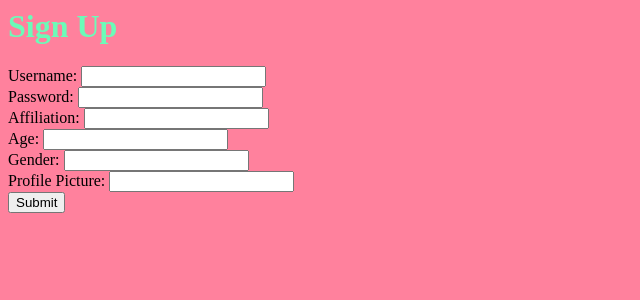
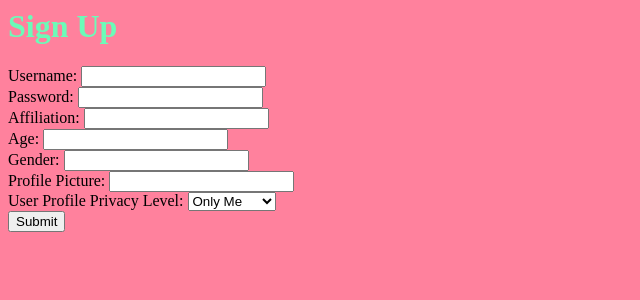
Before and after one commit to brechang/tripster, a Django app: page /register in a window 1280 px wide. Shown: the top 300 px of the page, without its empty margins (0-640 px from the left). Run offline with Django 3.2, Linux system fonts and the light colour scheme.

Commit message:
privacy done?

```diff
--- a/mysite/tripster/templates/tripster/createtrip.html
+++ b/mysite/tripster/templates/tripster/createtrip.html
@@ -20,5 +20,11 @@
     <label>Image: </label>
     <input type="url" name="image" />
     </br>
+    <label>Privacy Level of Trip: </label>
+    <select name="privacy">
+        <option value="0">Only Me</option>
+        <option value="1">My Friends</option>
+        <option value="2">Global</option>
+    </select>
     <input value="Submit" type="submit"/>
 </form>
--- a/mysite/tripster/templates/tripster/register.html
+++ b/mysite/tripster/templates/tripster/register.html
@@ -31,5 +31,12 @@
     <label> Profile Picture: </label>
     <input type="url" name="url" />
     </br>
+    <label> User Profile Privacy Level: </label>
+    <select name="privacy">
+        {% for p_level in priv_level  %}
+            <option value="{{ forloop.counter0 }}"> {{ p_level }}</option>
+        {% endfor %}
+    </select>
+    </br>
  <input value="Submit" type="submit"/>
 </form>
--- a/mysite/tripster/views.py
+++ b/mysite/tripster/views.py
@@ -17,7 +17,10 @@ def index(request):
 
 def register(request):
     if request.method == "GET":
-        return render_to_response('tripster/register.html', RequestContext(request))
+        range_dict = {
+            'priv_level' : ['Only Me', 'My Friends', 'Global'],
+        }
+        return render_to_response('tripster/register.html', range_dict, RequestContext(request))
     if request.method == "POST":
         username = request.POST['username']
         password = request.POST['password']
@@ -25,8 +28,12 @@ def register(request):
         url = request.POST['url']
         age = request.POST['age']
         gender = request.POST['gender']
+
+        privacy_dict = {'Only me':0, 'My friends':1, 'global':2}
+        privacy = privacy_dict[request.POST['privacy']]
         user = User.objects.create_user(username=username, password=password)
         user.save()
+
         t_user = TripsterUser(user=user, affiliation=affiliation, url=url, age=age, gender=gender)
         t_user.save()
         return authenticate_user(request, username, password)
@@ -127,6 +134,7 @@ def create_trip(request):
         location = request.POST['location']
         name = request.POST['name']
         image = request.POST['image']
+        privacy = request.POST['privacy']
 
         loc = Location.objects.filter(name=location)
         if not loc:
@@ -136,7 +144,7 @@ def create_trip(request):
             loc = loc[0]
         user = request.user
         t_user = TripsterUser.objects.get(user=user)
-        trip = Trip(name=name, host=t_user)
+        trip = Trip(name=name, host=t_user, privacy=privacy)
         trip.save()
         trip.locations.add(loc)
         trip.participants.add(t_user)
@@ -149,14 +157,17 @@ def settings(request):
         age = request.POST['age']
         gender = request.POST['gender']
         url = request.POST['url']
+        privacy = request.POST['privacy']
         t_user.affiliation = affiliation
         t_user.age = age
         t_user.gender = gender
         t_user.url = url
+        t_user.privacy = privacy
         t_user.save()
 
     settings_dict = {
         'user' : t_user,
+        'priv_level' : ['Only me', 'My friends', 'global'],
     }
     return render_to_response('tripster/settings.html', settings_dict, RequestContext(request))
 
@@ -196,6 +207,7 @@ def get_trip(request, trip_id):
         participant = request.POST['participant'] if 'participant' in request.POST else None
         comment = request.POST['comment'] if 'comment' in request.POST else None
         rating = request.POST['rating'] if 'rating' in request.POST else None
+        privacy = request.POST['privacy'] if 'privacy' in request.POST else None
         if location:
             loc = Location.objects.filter(name=location)
             if not loc:
@@ -226,6 +238,8 @@ def get_trip(request, trip_id):
             else:
                 r = TripRating(user=t_user, trip=trip, rating=rating)
                 r.save()
+        if privacy:
+            trip.privacy = privacy
     t_user = TripsterUser.objects.get(user=request.user)
     locations = trip.locations.all()
     participants = trip.participants.all()
@@ -249,8 +263,11 @@ def get_trip(request, trip_id):
             'range' : range(1,6),
             'albums' : albums,
     }
+
     if rating:
         trip_info.update({'rating': rating[0]})
+    if tu == trip.host:
+        trip_info.update({ 'is_host' : True })
     return render_to_response('tripster/trip.html', trip_info, RequestContext(request))
 
 def create_album(request):
@@ -261,10 +278,11 @@ def create_album(request):
         return render_to_response('tripster/createalbum.html', trip_list, RequestContext(request))
     if request.method == "POST":
         name = request.POST['name']
+        privacy = request.POST['privacy']
         trip_id = request.POST['trip_id']
         trip = Trip.objects.get(id=trip_id)
 
-        album = Album(name=name, trip=trip)
+        album = Album(name=name, trip=trip, privacy=privacy)
         album.save()
         return redirect('/feed')
 
@@ -280,35 +298,43 @@ def get_album(request, album_id):
     if request.method == "POST":
         name = request.POST['name'] if 'name' in request.POST else None
         url = request.POST['url'] if 'url' in request.POST else None
-
+        a_privacy = request.POST['a_privacy'] if 'a_privacy' in request.POST else None
+        c_privacy = request.POST['c_privacy'] if 'c_privacy' in request.POST else None
         if name and url and album:
-            content = Content(name=name, url=url, album=album)
+            content = Content(name=name, url=url, album=album, privacy=c_privacy)
             content.save()
+        if a_privacy:
+            album.privacy = a_privacy
 
     if tu != triphost:
         contents.exclude(privacy=0)
         if tu not in album.trip.host.friends.all():
             contents.exclude(privacy=1)
 
+
     album_info = {
-            'album' : album,
-            'trip_name' : album.trip.name,
-            'contents' : contents,
+        'album' : album,
+        'trip_name' : album.trip.name,
+        'contents' : contents,
     }
+
+    if tu == triphost:
+        album_info.update({ 'is_owner' : True })
 
     return render_to_response('tripster/album.html', album_info, RequestContext(request))
 
 def get_content(request, content_id):
     content = Content.objects.get(id=content_id)
     triphost = content.album.trip.host
-    tu = TripsterUser.objects.get(user=request.user)
-    if tu != triphost and (content.privacy == 0 or content.privacy == 1 and tu not in triphost.friends.all()):
+    t_user = TripsterUser.objects.get(user=request.user)
+    if t_user != triphost and (content.privacy == 0 or content.privacy == 1 and t_user not in triphost.friends.all()):
         return redirect('/feed')
 
     comments = ContentComment.objects.filter(content=content)
     if request.method == "POST":
         comment = request.POST['comment'] if 'comment' in request.POST else None
         rating = request.POST['rating'] if 'rating' in request.POST else None
+        privacy = request.POST['privacy'] if 'privacy' in request.POST else None
         if comment:
             t_user = TripsterUser.objects.get(user=request.user)
             c = ContentComment(user=t_user, content=content, comment=comment)
@@ -324,13 +350,16 @@ def get_content(request, content_id):
             else:
                 r = ContentRating(user=t_user, content=content, rating=rating)
                 r.save()
-
+        if privacy:
+            content.privacy = privacy
     content_info = {
             'content' : content,
             'comments': comments,
             'range' : range(1,6),
         }
-    t_user = TripsterUser.objects.get(user=request.user)
+    if t_user == content.album.trip.host:
+        content_info.update({'is_owner': True})
+
     rating = ContentRating.objects.filter(user=t_user, content=content)
     if rating:
         content_info.update({'rating': rating[0]})
```
Also changed, not shown: mysite/tripster/templates/tripster/album.html (+22 -0 lines), mysite/tripster/templates/tripster/content.html (+17 -0 lines), mysite/tripster/templates/tripster/createalbum.html (+12 -0 lines), mysite/tripster/templates/tripster/settings.html (+7 -0 lines), mysite/tripster/templates/tripster/trip.html (+10 -0 lines).
